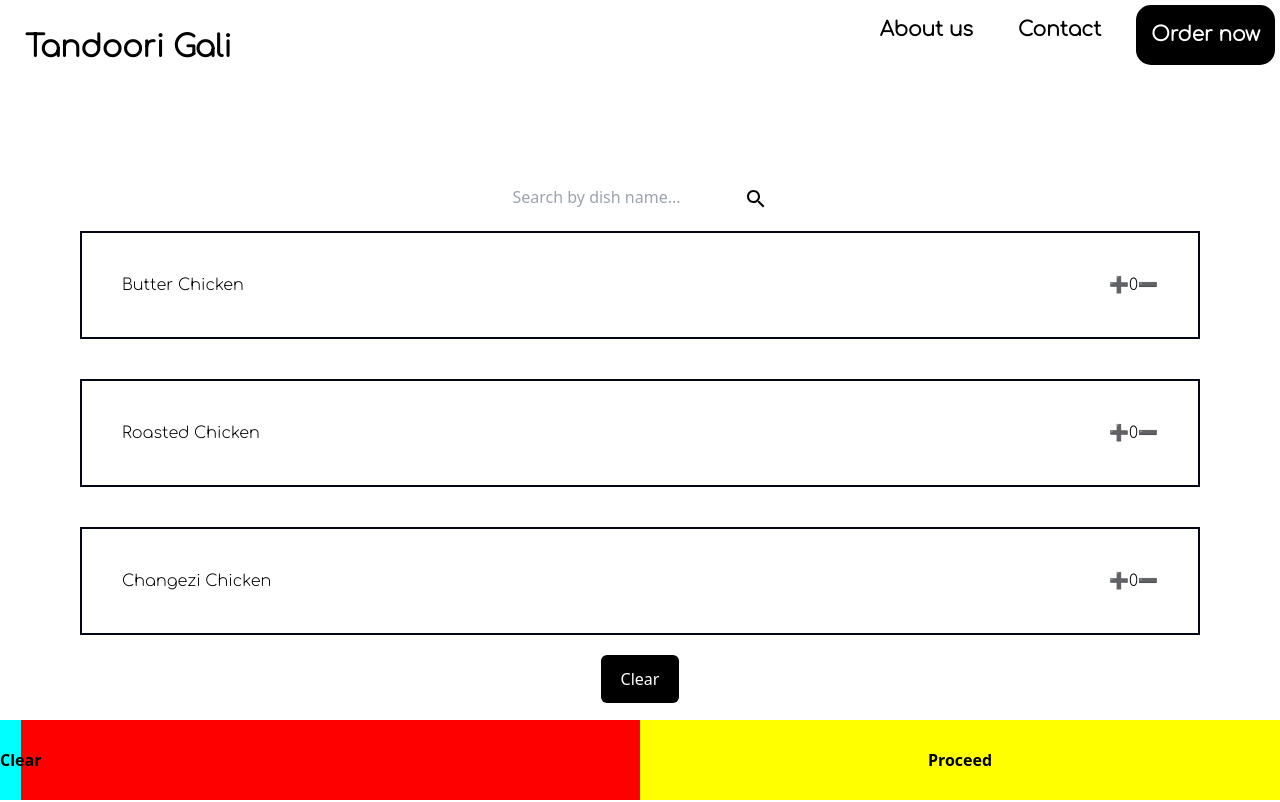
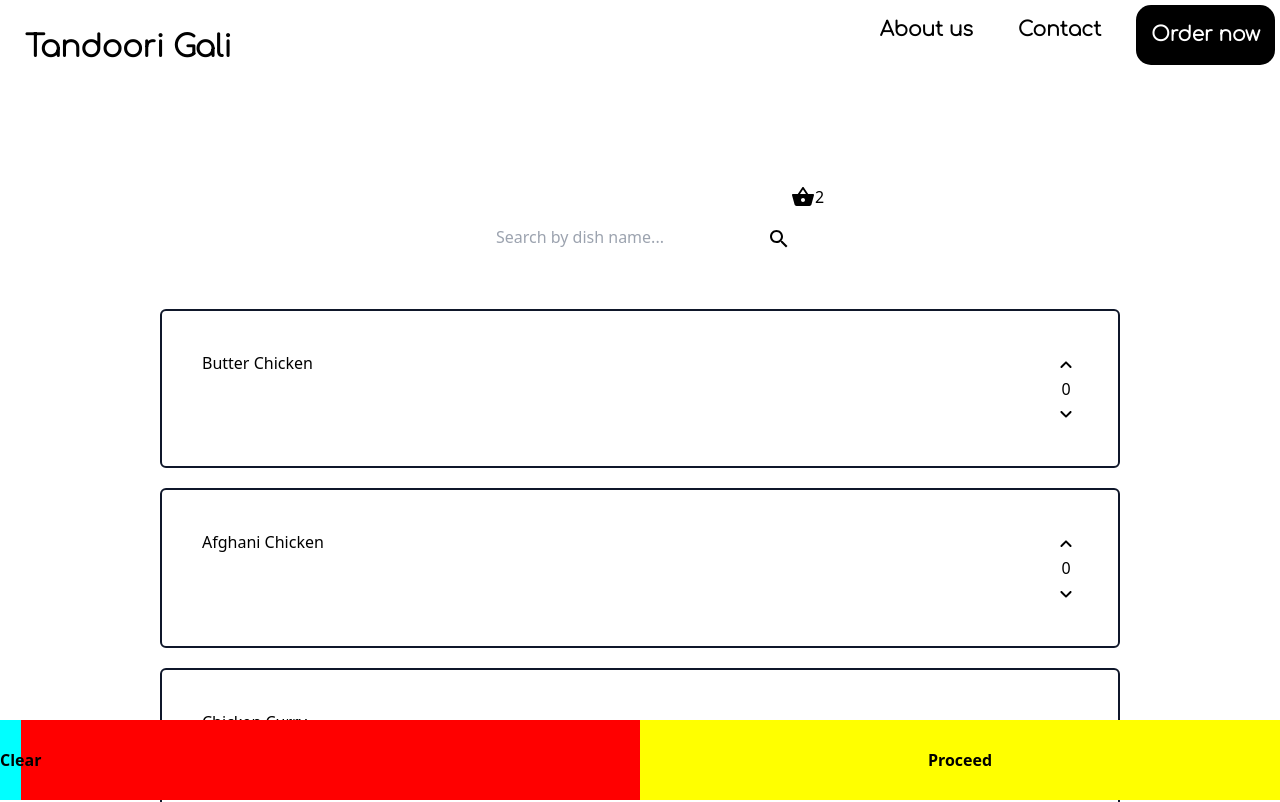
Before and after one commit to ShreeveshKumar/PROJECT_TG, a React (Create React App) app in the folder tandoori/: page /Order in a window 1280 px wide. Shown: the top 802 px of the page. Built offline with nearby package versions, Linux system fonts and the light colour scheme; no server answers; a web font is replaced by a local one.

Commit message:
added_order_map

```diff
--- /dev/null
+++ b/tandoori/src/Components/Dish_order/DishOrder.jsx
@@ -0,0 +1,22 @@
+import React from 'react'
+import KeyboardArrowUpRoundedIcon from "@mui/icons-material/KeyboardArrowUpRounded";
+import KeyboardArrowDownRoundedIcon from "@mui/icons-material/KeyboardArrowDownRounded";
+
+const DishOrder = ({index,name,amount}) => {
+  return (
+    <div className="flex mx-40 p-10 justify-between my-5 rounded-md border-2 border-slate-900" key={index}>
+          <h1>{name}</h1>
+      <div>
+        <button type="button">
+          <KeyboardArrowUpRoundedIcon />
+        </button>
+              <h2 className='flex justify-center'>{amount}</h2>
+        <button type="button">
+          <KeyboardArrowDownRoundedIcon />
+        </button>
+      </div>
+    </div>
+  );
+}
+
+export default DishOrder
--- a/tandoori/src/data.js
+++ b/tandoori/src/data.js
@@ -103,5 +103,39 @@ const Deliver_question = [
 ];
 
 
+const food_order = [
+  {
+    index: 1,
+    name: "Butter Chicken",
+    amount: 0,
+  },
+  {
+    index: 2,
+    name: "Afghani Chicken",
+    amount: 0,
+  },
+  {
+    index: 3,
+    name: "Chicken Curry",
+    amount: 0,
+  },
+  {
+    index: 4,
+    name: "Chicken Changezi",
+    amount: 0,
+  },
+  {
+    index: 5,
+    name: "Chicken fry",
+    amount: 0,
+  },
+  {
+    index: 6,
+    name: "Chicken Tikka",
+    amount: 0,
+  }
+];
 
-module.exports = { apetite, best_review,vary_reviews,OrderDish,Deliver_question };
+
+
+module.exports = { apetite, best_review,vary_reviews,OrderDish,Deliver_question,food_order };
--- a/tandoori/src/pages/Order/Order.jsx
+++ b/tandoori/src/pages/Order/Order.jsx
@@ -4,13 +4,16 @@ import SearchIcon from "@mui/icons-material/Search";
 import Navbar from "../../Components/Navbar/Navbar";
 import { OrderDish } from "../../data";
 import { Link } from "react-router-dom";
+import { useSelector } from "react-redux";
+import ShoppingBasketIcon from "@mui/icons-material/ShoppingBasket";
+import DishOrder from "../../Components/Dish_order/DishOrder";
+import { food_order } from "../../data";
 
 const Order = () => {
   return (
     <div>
       <Navbar />
       <Order_search />
-      {/* <OrderTake /> */}
       <DishDrop />
       <OrderBar />
     </div>
@@ -18,28 +21,25 @@ const Order = () => {
 };
 
 const Order_search = () => {
+  const amount = useSelector((store) => store.bc.amount);
+
   return (
-    <span className="flex justify-center dish_search">
+    <span className="flex justify-center dish_search ">
       <span>
         <input
           type="text"
           name=""
           id="dish_input"
           placeholder="Search by dish name..."
+          className="p-10 "
         />
         <SearchIcon />
       </span>
+      <span className="flex place-item-end">
+        <ShoppingBasketIcon />
+        {amount}
       </span>
-  );
-};
-
-const OrderTake = () => {
-  return (
-    <div>
-      <div className="boxes_of_dish"></div>
-      <div className="boxes_of_dish"></div>
-      <div className="boxes_of_dish"></div>
-    </div>
+    </span>
   );
 };
 
@@ -70,6 +70,9 @@ const DishDrop = () => {
     rc_num: rc,
   };
 
+  const amount = useSelector((store) => store.bc.amount);
+  console.log(amount);
+
   // const handleorder = () => {
   //   fetch(linking, {
   //     method: "POST",
@@ -82,62 +85,27 @@ const DishDrop = () => {
   //     console.log(err);
   //   });
   // };
+
+  if (amount < 1) {
     return (
-      <div className="flex flex-col ">
-        <div className="flex flex-wrap content-center justify-between p-10 mx-20 my-5 border-2 font-comfortaa border-slate-950 ">
-          <span>Butter Chicken</span>
-          <div className="flex justify-between">
-            <button type="button" onClick={() => setbc(bc + 1)} className="">
-              ➕
-            </button>
-            {bc}
-            <button type="button" onClick={() => setbc(bc - 1)}>
-              ➖
-            </button>
+      <div className="flex flex-col flex-wrap justify-center items-center text-3xl my-5">
+        <h1>Your Bag</h1>
+        <h2>IS EMPTY </h2>
       </div>
+    )
+  }
+
+  return (
+    <div>
+      {food_order.map((gru,index) => {
+          return <DishOrder key={gru.index} name={gru.name} amount={gru.amount} />
+        })
+      }
     </div>
+  )
+}
 
-        <div>
-          <div className="flex flex-wrap content-center  justify-between p-10 mx-20 my-5 border-2 font-comfortaa border-slate-950 ">
-            <span>Roasted Chicken</span>
-            <div className="flex justify-between ">
-              <button type="button" onClick={() => setrc(rc + 1)}>
-                ➕
-              </button>
-              {rc}
-              <button type="button" onClick={() => setrc(rc - 1)}>
-                ➖
-              </button>
-            </div>
-          </div>
-        </div>
 
-        <div>
-          <div className="flex flex-wrap content-center  justify-between p-10 mx-20 my-5 border-2 font-comfortaa border-slate-950 ">
-            <span>Changezi Chicken</span>
-            <div className="flex justify-between ">
-              <button type="button" onClick={() => setcc(cc + 1)}>
-                ➕
-              </button>
-              {cc}
-              <button type="button" onClick={() => setcc(cc - 1)}>
-                ➖
-              </button>
-            </div>
-          </div>
-          <div className="flex justify-center ">
-            <button
-              type="button"
-              // onClick={() => handleorder()}
-              className="bg-black px-5 py-3 rounded-md text-white"
-            >
-              Clear
-            </button>
-          </div>
-        </div>
-      </div>
-    );
-  };
-// };
+
 
 export default Order;
--- a/tandoori/src/store/features/orderSlice.js
+++ b/tandoori/src/store/features/orderSlice.js
@@ -1,9 +1,11 @@
 //this folder is named order because order is one of its feature
 import { createSlice } from "@reduxjs/toolkit";
+import { food_order } from "../../data";
 
 
 const initialState = {
-    amount: 0,
+    food:food_order,
+    amount: 2,
     total:0
 }
 
```
Also changed, not shown: tandoori/src/Components/Dish_card/Dishes_card/Foods.jsx (line endings or trailing spaces). Lines whose indentation alone changed are shown as unchanged.
